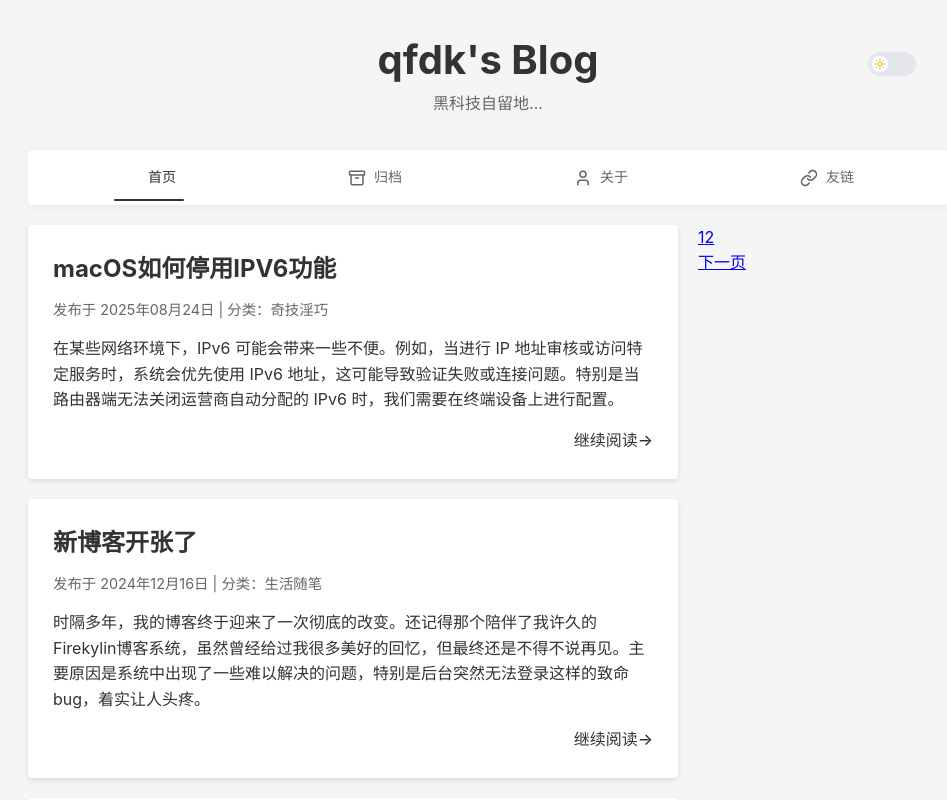
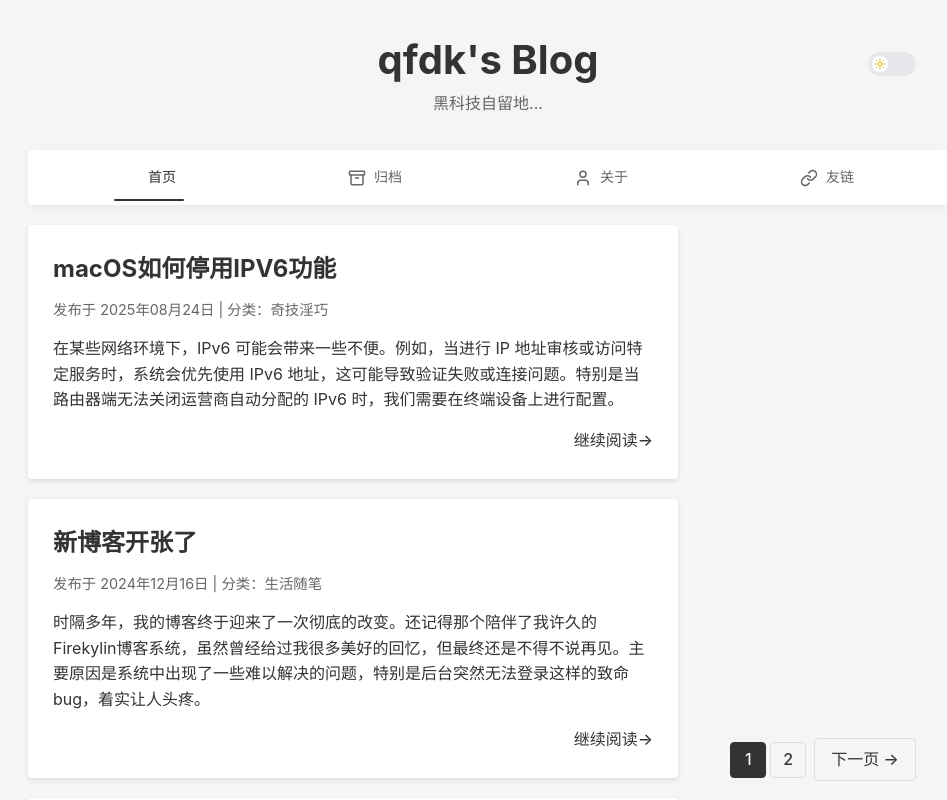
Before and after one commit to chenryace/oh-my-blog, a Next.js app: page / in a window 1280 px wide. Shown: the top 800 px of the page, without its empty margins (152-1099 px from the left). Built offline with nearby package versions, Linux system fonts and the light colour scheme; some icons are missing.

Commit message:
feat: 添加分页功能和新文章
- 创建Pagination组件支持首页翻页功能
- 添加分页样式，支持深色模式
- 新增macOS禁用IPv6功能文章
- 修复首页翻页栏不显示的问题

```diff
--- a/src/app/layout.tsx
+++ b/src/app/layout.tsx
@@ -270,6 +270,18 @@ export default function RootLayout({children}: {
                     /* 分割线样式 */
                     .content hr{border:none;height:2px;background:linear-gradient(90deg,#0066cc,#60a5fa,#0066cc);margin:32px 0;border-radius:1px;}
 
+                    /* 分页样式 */
+                    .pagination{display:flex;justify-content:center;align-items:center;gap:8px;margin:40px 0;flex-wrap:wrap;}
+                    .pagination-nav{padding:8px 16px;color:var(--primary-color);text-decoration:none;border:1px solid #ddd;border-radius:4px;transition:all 0.2s;font-weight:500;}
+                    .pagination-nav:hover{background:var(--primary-color);color:var(--bg-color);}
+                    :root[class~="dark"] .pagination-nav{border-color:#4a5568;}
+                    .pagination-numbers{display:flex;gap:4px;align-items:center;}
+                    .pagination-number{display:flex;align-items:center;justify-content:center;width:36px;height:36px;color:var(--primary-color);text-decoration:none;border:1px solid #ddd;border-radius:4px;transition:all 0.2s;font-weight:500;}
+                    .pagination-number:hover{background:var(--primary-color);color:var(--bg-color);}
+                    .pagination-number.active{background:var(--primary-color);color:var(--bg-color);border-color:var(--primary-color);}
+                    .pagination-dots{color:var(--meta-color);padding:0 4px;}
+                    :root[class~="dark"] .pagination-number{border-color:#4a5568;}
+
                     @media(max-width:768px){
                         .container{padding:10px;}
                         header{padding:20px 0;}
--- /dev/null
+++ b/src/components/Pagination.tsx
@@ -0,0 +1,105 @@
+import Link from 'next/link';
+
+interface PaginationProps {
+    currentPage: number;
+    totalPages: number;
+}
+
+export default function Pagination({ currentPage, totalPages }: PaginationProps) {
+    // 如果只有一页，不显示分页
+    if (totalPages <= 1) {
+        return null;
+    }
+
+    const getPageUrl = (page: number) => {
+        return page === 1 ? '/' : `/?page=${page}`;
+    };
+
+    const renderPageNumbers = () => {
+        const pages = [];
+        const maxPagesToShow = 5;
+        let startPage = Math.max(1, currentPage - Math.floor(maxPagesToShow / 2));
+        let endPage = Math.min(totalPages, startPage + maxPagesToShow - 1);
+
+        // 调整起始页面，确保显示足够的页码
+        if (endPage - startPage + 1 < maxPagesToShow) {
+            startPage = Math.max(1, endPage - maxPagesToShow + 1);
+        }
+
+        // 如果不是从第1页开始，显示第1页和省略号
+        if (startPage > 1) {
+            pages.push(
+                <Link
+                    key={1}
+                    href={getPageUrl(1)}
+                    className={`pagination-number ${currentPage === 1 ? 'active' : ''}`}
+                >
+                    1
+                </Link>
+            );
+            if (startPage > 2) {
+                pages.push(<span key="dots1" className="pagination-dots">...</span>);
+            }
+        }
+
+        // 显示页码范围
+        for (let i = startPage; i <= endPage; i++) {
+            pages.push(
+                <Link
+                    key={i}
+                    href={getPageUrl(i)}
+                    className={`pagination-number ${currentPage === i ? 'active' : ''}`}
+                >
+                    {i}
+                </Link>
+            );
+        }
+
+        // 如果不是到最后一页，显示省略号和最后一页
+        if (endPage < totalPages) {
+            if (endPage < totalPages - 1) {
+                pages.push(<span key="dots2" className="pagination-dots">...</span>);
+            }
+            pages.push(
+                <Link
+                    key={totalPages}
+                    href={getPageUrl(totalPages)}
+                    className={`pagination-number ${currentPage === totalPages ? 'active' : ''}`}
+                >
+                    {totalPages}
+                </Link>
+            );
+        }
+
+        return pages;
+    };
+
+    return (
+        <div className="pagination">
+            {/* 上一页 */}
+            {currentPage > 1 && (
+                <Link
+                    href={getPageUrl(currentPage - 1)}
+                    className="pagination-nav"
+                >
+                    ← 上一页
+                </Link>
+            )}
+
+            {/* 页码 */}
+            <div className="pagination-numbers">
+                {renderPageNumbers()}
+            </div>
+
+            {/* 下一页 */}
+            {currentPage < totalPages && (
+                <Link
+                    href={getPageUrl(currentPage + 1)}
+                    className="pagination-nav"
+                >
+                    下一页 →
+                </Link>
+            )}
+        </div>
+    );
+}
```
Also changed, not shown: 1 other file (tests, documents, lock files or other folders).
